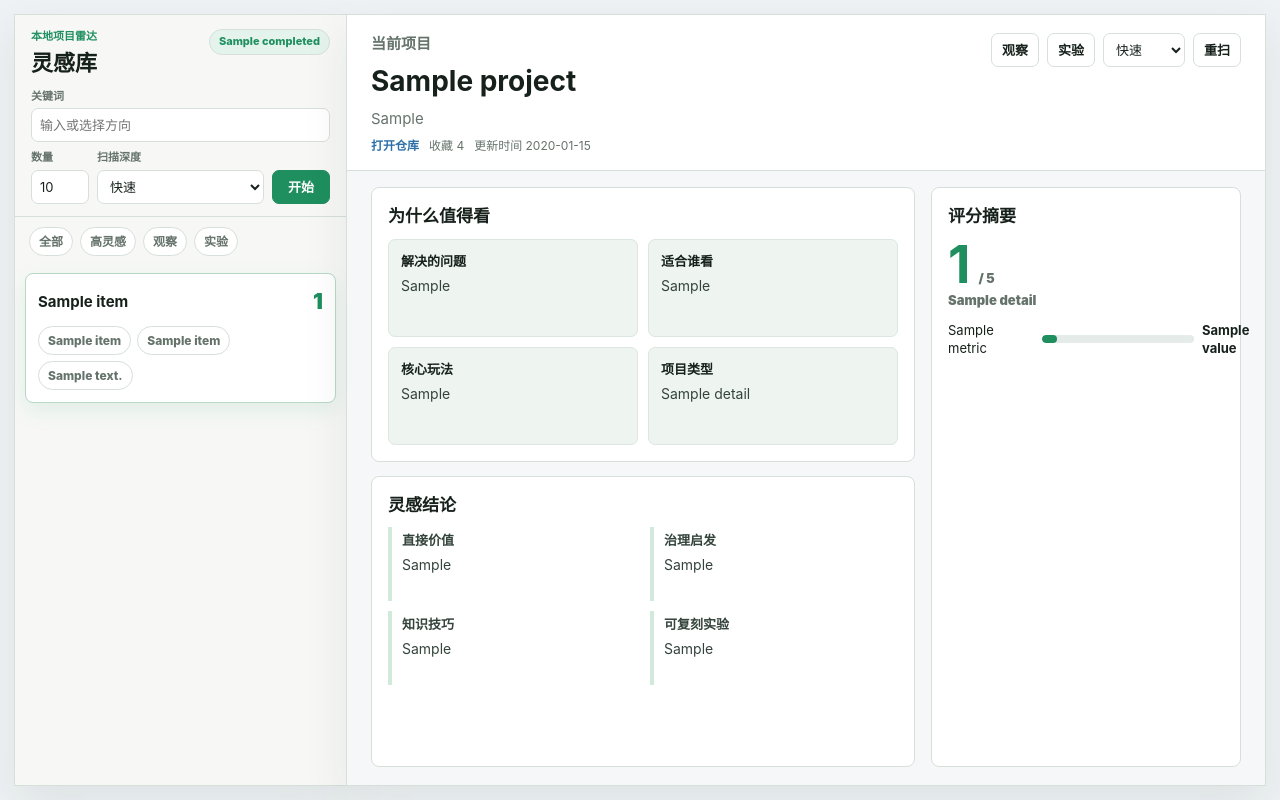
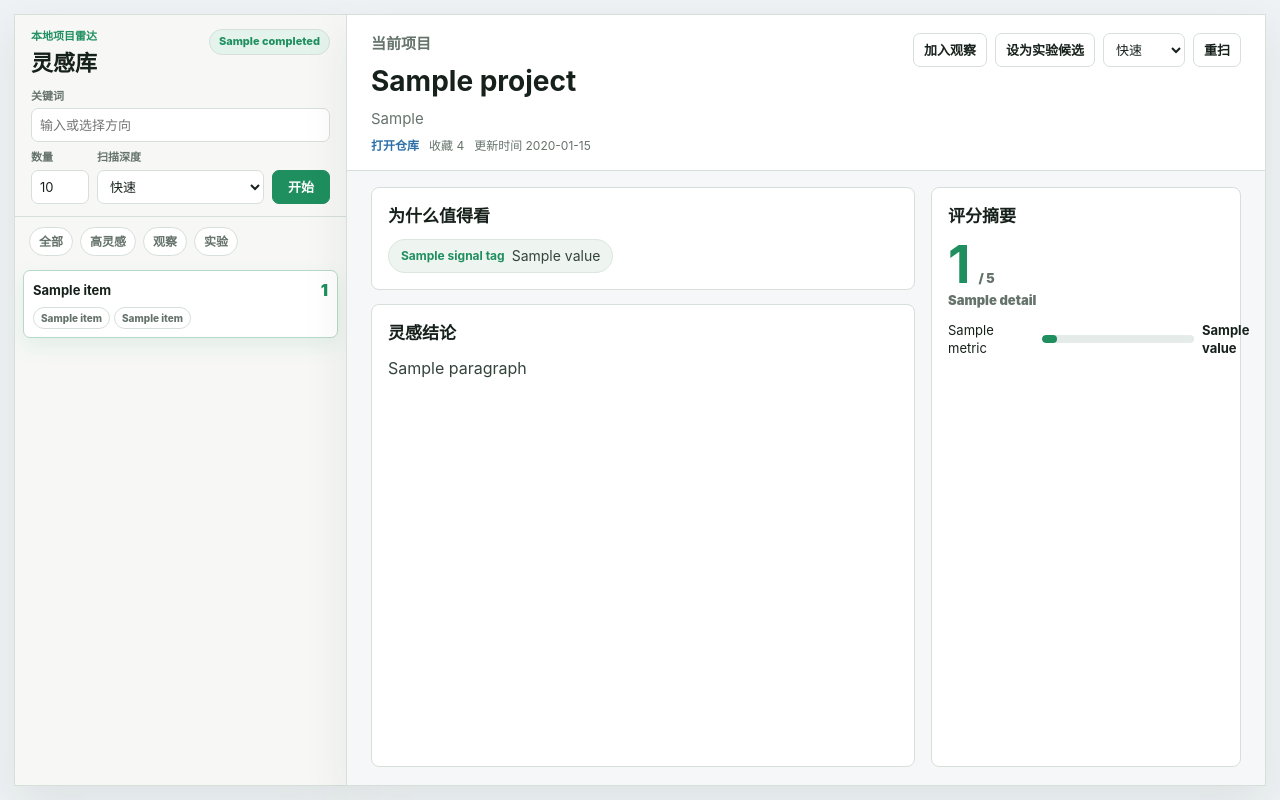
Before and after one commit to steffanieoshun-byte/github-ai-radar, a FastAPI app: template app/templates/index.html in a window 1280 px wide. Run offline with FastAPI, Linux system fonts and the light colour scheme; the template is opened without the code that fills it: most values are stand-ins (such as "Sample title", 1, 10 or a date in 2020).

Commit message:
Refine inspiration workspace density

```diff
--- a/app/main.py
+++ b/app/main.py
@@ -197,8 +197,19 @@ def _detail_view(detail: dict[str, Any] | None) -> dict[str, Any] | None:
         "final_action_label": ACTION_LABELS.get(analysis["final_action"], analysis["final_action"]),
         "initial_decision_label": DECISION_LABELS.get(analysis["initial_decision"], analysis["initial_decision"]),
         "project_type_label": PROJECT_TYPE_LABELS.get(analysis_json.get("project_type", "Other"), analysis_json.get("project_type", "Other")),
-        "concise_problem": f"这个仓库可作为“{PROJECT_TYPE_LABELS.get(analysis_json.get('project_type', 'Other'), '其他')}”方向的结构参考，用来提炼可复刻的本地灵感。",
-        "concise_users": "适合想改进个人智能工作流、自动化流程或项目治理方法的人。",
+        "signal_tags": [
+            ("方向", PROJECT_TYPE_LABELS.get(analysis_json.get("project_type", "Other"), "其他")),
+            ("建议", ACTION_LABELS.get(analysis["final_action"], analysis["final_action"])),
+            ("证据", f"已读 {len(detail['evidence_files'])} 个关键文件"),
+            ("用途", "提炼本地小实验"),
+            ("读法", "先看结构再决定是否深挖"),
+            ("风险", "证据不足则低分处理"),
+        ],
+        "inspiration_paragraphs": [
+            f"我的判断：{analysis_json.get('one_line_judgment', '')} 这个结果不是让你照搬整个仓库，而是判断它能不能成为灵感来源：有没有新的组织方式、自动化流程、治理规则或可拆出来的小技巧。",
+            f"可以怎么用：{analysis_json.get('replicable_mvp', '')} 如果只是泛泛而谈，就先放入观察；如果能拆出一个清楚的小动作，就标成实验候选。",
+            f"继续看的重点：{analysis_json.get('knowledge_tips', '')} 读源码不是第一步，先看它如何安排文档、示例、运行入口和规则边界。",
+        ],
     }
 
 
--- a/app/static/styles.css
+++ b/app/static/styles.css
@@ -218,15 +218,15 @@ button,
 .library-list {
   min-height: 0;
   overflow: auto;
-  padding: 4px 10px 12px;
+  padding: 4px 8px 10px;
 }
 
 .library-item {
   display: block;
-  margin: 7px 0;
-  padding: 12px;
+  margin: 4px 0;
+  padding: 8px 9px;
   border: 1px solid transparent;
-  border-radius: 8px;
+  border-radius: 7px;
   background: rgba(255, 255, 255, 0.76);
 }
 
@@ -248,20 +248,25 @@ button,
   overflow: hidden;
   text-overflow: ellipsis;
   white-space: nowrap;
-  font-size: 15px;
+  font-size: 13px;
 }
 
 .item-head span {
   color: var(--green);
-  font-size: 22px;
+  font-size: 16px;
   font-weight: 900;
 }
 
 .tags {
   display: flex;
   flex-wrap: wrap;
-  gap: 6px;
-  margin-top: 9px;
+  gap: 4px;
+  margin-top: 5px;
+}
+
+.tight-tags span {
+  padding: 3px 7px;
+  font-size: 10px;
 }
 
 .empty-state {
@@ -344,49 +349,46 @@ button,
   background: #fff;
 }
 
-.detail-grid {
-  display: grid;
-  grid-template-columns: repeat(2, minmax(0, 1fr));
-  gap: 10px;
-}
-
-.detail-grid div {
-  min-height: 98px;
-  border: 1px solid #dbe7df;
-  border-radius: 7px;
-  background: var(--soft);
-  padding: 12px;
-}
-
-.detail-grid strong,
-.note-grid strong {
-  display: block;
-  margin-bottom: 6px;
-  font-size: 13px;
-}
-
-.detail-grid p,
-.note-grid p {
-  margin: 0;
-  color: #34443c;
-  font-size: 14px;
-}
-
 .notes-panel {
   min-height: 0;
   overflow: hidden;
 }
 
-.note-grid {
-  display: grid;
-  grid-template-columns: repeat(2, minmax(0, 1fr));
-  gap: 10px 14px;
+.signal-tags {
+  display: flex;
+  flex-wrap: wrap;
+  gap: 10px;
 }
 
-.note-grid p {
-  min-height: 74px;
-  border-left: 4px solid #d2eadb;
-  padding: 4px 10px;
+.signal-tags span {
+  display: inline-flex;
+  align-items: center;
+  gap: 7px;
+  min-height: 34px;
+  border: 1px solid #dbe7df;
+  border-radius: 999px;
+  background: var(--soft);
+  color: #34443c;
+  padding: 6px 12px;
+  font-size: 14px;
+}
+
+.signal-tags b {
+  color: var(--green);
+  font-size: 12px;
+}
+
+.narrative {
+  max-width: 1080px;
+  display: grid;
+  gap: 14px;
+}
+
+.narrative p {
+  margin: 0;
+  color: #34443c;
+  font-size: 16px;
+  line-height: 1.72;
 }
 
 .score-panel {
@@ -471,9 +473,7 @@ button,
   }
 
   .workspace-head,
-  .workspace-body,
-  .detail-grid,
-  .note-grid {
+  .workspace-body {
     grid-template-columns: 1fr;
   }
 }
--- a/app/templates/index.html
+++ b/app/templates/index.html
@@ -39,7 +39,7 @@
             </label>
             <label>
               <span>扫描深度</span>
-              <select name="scan_mode" title="控制每个项目读取多少关键文件">
+              <select name="scan_mode" title="控制每个项目最多读取多少关键文件">
                 <option value="quick">快速</option>
                 <option value="standard">标准</option>
                 <option value="deep">深入</option>
@@ -64,10 +64,9 @@
               <strong>{{ item.repo_full_name }}</strong>
               <span>{{ item.total_score }}</span>
             </div>
-            <div class="tags">
+            <div class="tags tight-tags">
               <span>{{ item.final_action_label }}</span>
               <span>{{ item.project_type_label }}</span>
-              <span>{{ item.initial_decision_label }}</span>
             </div>
           </a>
         {% else %}
@@ -94,10 +93,10 @@
           </div>
           <div class="actions">
             <form method="post" action="/projects/{{ detail.project.id }}/mark">
-              <button name="status" value="watch">观察</button>
+              <button name="status" value="watch" title="暂时保留，后续再看">加入观察</button>
             </form>
             <form method="post" action="/projects/{{ detail.project.id }}/mark">
-              <button name="status" value="experiment">实验</button>
+              <button name="status" value="experiment" title="值得拆一个本地小实验">设为实验候选</button>
             </form>
             <form method="post" action="/projects/{{ detail.project.id }}/reanalyze">
               <select name="scan_mode" aria-label="重新分析深度">
@@ -114,33 +113,19 @@
           <section class="main-detail">
             <article class="panel focus-panel">
               <h3>为什么值得看</h3>
-              <div class="detail-grid compact-grid">
-                <div>
-                  <strong>解决的问题</strong>
-                  <p>{{ detail.concise_problem }}</p>
-                </div>
-                <div>
-                  <strong>适合谁看</strong>
-                  <p>{{ detail.concise_users }}</p>
-                </div>
-                <div>
-                  <strong>核心玩法</strong>
-                  <p>{{ detail.analysis_json.ai_pattern }}</p>
-                </div>
-                <div>
-                  <strong>项目类型</strong>
-                  <p>{{ detail.project_type_label }}</p>
-                </div>
+              <div class="signal-tags">
+                {% for name, value in detail.signal_tags %}
+                  <span><b>{{ name }}</b>{{ value }}</span>
+                {% endfor %}
               </div>
             </article>
 
             <article class="panel notes-panel">
               <h3>灵感结论</h3>
-              <div class="note-grid">
-                <p><strong>直接价值</strong>{{ detail.analysis_json.direct_value_for_me }}</p>
-                <p><strong>治理启发</strong>{{ detail.analysis_json.governance_value }}</p>
-                <p><strong>知识技巧</strong>{{ detail.analysis_json.knowledge_tips }}</p>
-                <p><strong>可复刻实验</strong>{{ detail.analysis_json.replicable_mvp }}</p>
+              <div class="narrative">
+                {% for paragraph in detail.inspiration_paragraphs %}
+                  <p>{{ paragraph }}</p>
+                {% endfor %}
               </div>
             </article>
           </section>
```
Also changed, not shown: prototypes/prototype-v0.1.html (+72 -59 lines).
